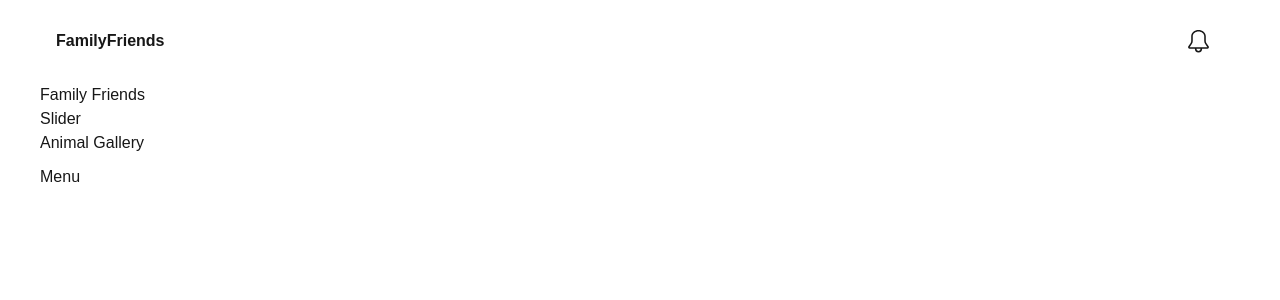
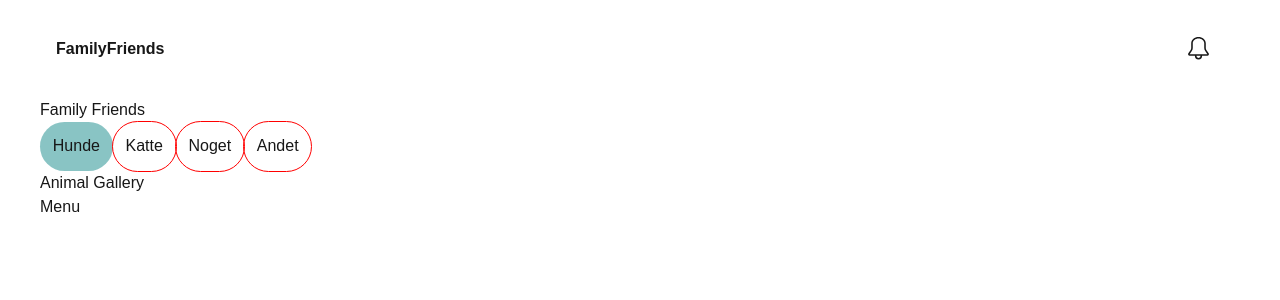
Before and after one commit to ElMaez/familyfriends, a Next.js app: page / in a window 1280 px wide. Shown: the top 300 px of the page. Built offline with nearby package versions, Linux system fonts and the light colour scheme.

Commit message:
setting up slider

```diff
--- a/src/components/(global)/Slider.jsx
+++ b/src/components/(global)/Slider.jsx
@@ -1,5 +1,12 @@
+import Button from "./Button";
+
 const Slider = () => {
-  return <h2>Slider</h2>;
+  return <section>
+    <Button size="sm" isfilled color="primary" text="Hunde"></Button>
+    <Button size="sm" text="Katte"></Button>
+    <Button size="sm" text="Noget"></Button>
+    <Button size="sm" text="Andet"></Button>
+  </section>;
 };
 
 export default Slider;
```
